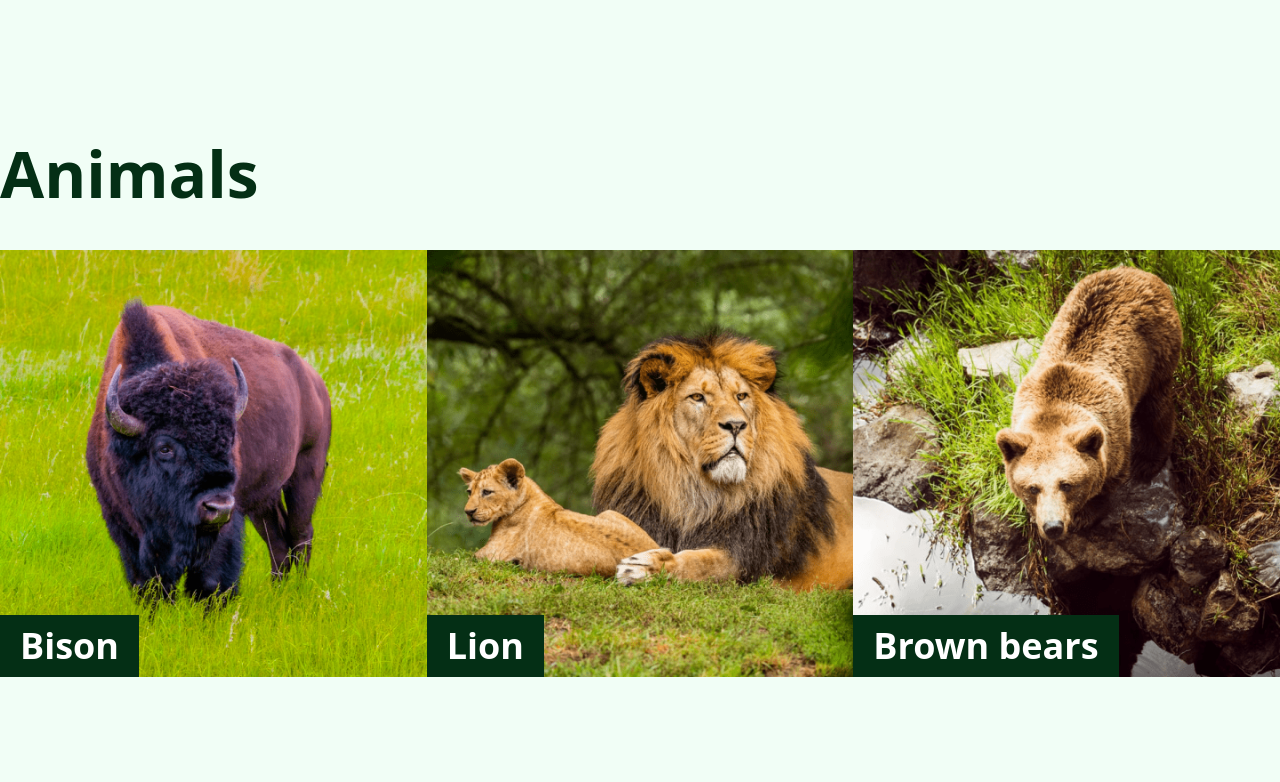
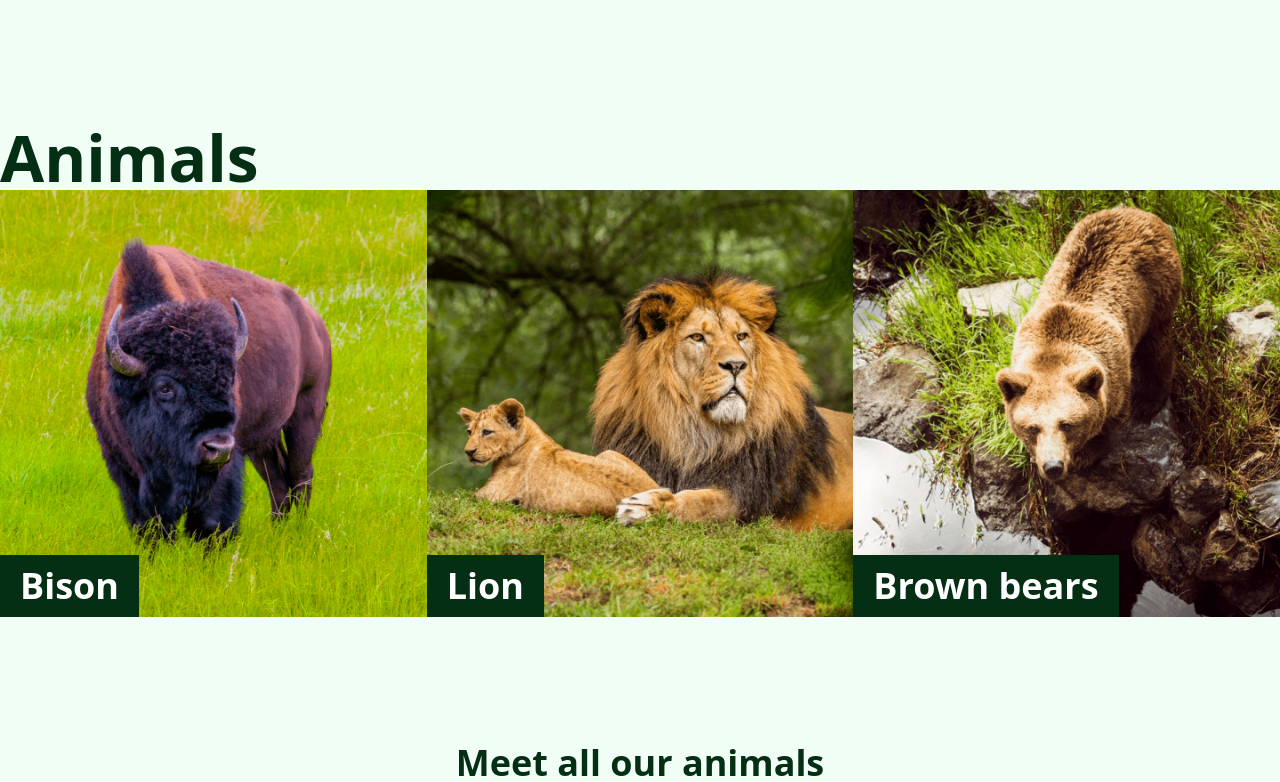
Before and after one commit to RammahKarpous/sherlock-zoo-front-end, a React (Create React App) app: page / in a window 1280 px wide. Shown: the part 858-1640 px from the top of the page. Built offline with nearby package versions, Linux system fonts and the light colour scheme.

Commit message:
Update Headings.jsx

```diff
--- a/src/components/commonly-used-elements/Headings.jsx
+++ b/src/components/commonly-used-elements/Headings.jsx
@@ -2,12 +2,12 @@ const Heading = ({ text, colour, extraClasses, size, level }) => {
 	let Tag = 'h' + level;
 
 	return (
-		<Tag className={`text-${colour} font-bold text-${size} mb-7 ${extraClasses}`}>{text}</Tag>
+		<Tag className={`text-${colour} font-bold text-${size} mb-7 leading-none ${extraClasses}`}>{text}</Tag>
 	);
 };
 
 Heading.defaultProps = {
-	level: '2',
+	level: 'p',
 	size: 'medium',
 	text: 'Add some text. use text="" prop.',
 	colour: 'green-dark',
```
